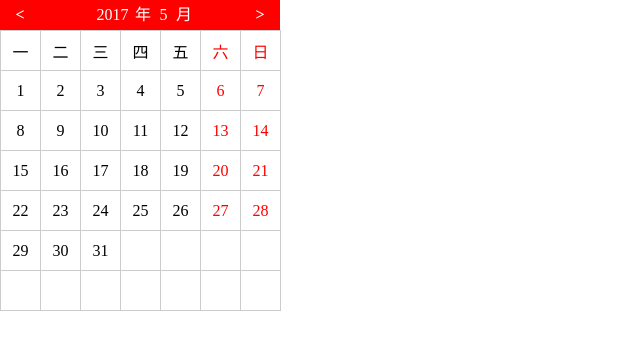
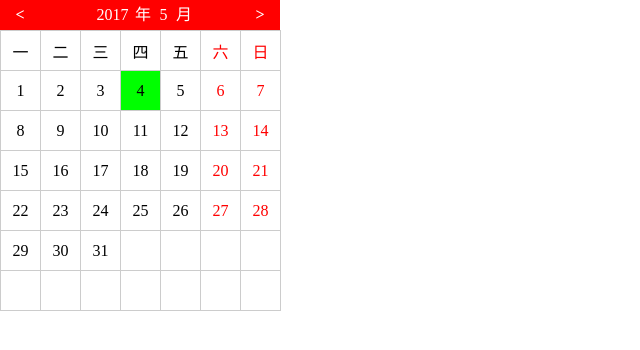
Before and after one commit to wangshengkun/calendar.js, a plain HTML site: page index.html in a window 1280 px wide. Shown: the whole page, without its empty margins (0-640 px from the left). Drawn offline with Linux system fonts and the light colour scheme.

Commit message:
添加了部分样式，bug仍未解决

```diff
--- a/calendar.js
+++ b/calendar.js
@@ -45,6 +45,7 @@ function Calendar(){
 	this.now = new Date();
 	this.year = this.now.getFullYear();
 	this.month = this.now.getMonth()+1;//切记，月份从0开始计数
+	this.date = this.now.getDate();
 	this.createFrame();
 	this.createTable();
 	this.getTimeDetail();
@@ -152,8 +153,8 @@ Calendar.prototype = {
 				}
 			}
 		}
-		// yearTable.rows[1].cells[0].id = "startYear";
-		// yearTable.rows[2].cells[4].id = "endYear";
+		yearTable.rows[1].cells[0].id = "startYear";
+		yearTable.rows[2].cells[4].id = "endYear";
 
 		//月份表单
 		var index = 1;
@@ -204,16 +205,29 @@ Calendar.prototype = {
 		const titleMonth = document.getElementById("titleMonth");
 		for (let i = this.tempDay-1; i < 7; i++) {
 			tbody.rows[1].cells[i].innerHTML = index++;
+			// tbody.rows[1].cells[i].className = "";
 		}
 		for (let j = 2; j < 7; j++) {
 			for (let z = 0; z < 7; z++) {
 				if (index <= this.allDays) {
 					tbody.rows[j].cells[z].innerHTML = index++;
+					// tbody.rows[j].cells[z].className = "";
 				}
 			}
 		}
 		titleYear.firstChild.nodeValue = this.tempYear;
 		titleMonth.firstChild.nodeValue = (this.tempMonth+1);
+
+		if(titleYear.firstChild.nodeValue == this.year && titleMonth.firstChild.nodeValue == this.month){
+			for(let i = 1; i < 7; i++){
+				for(let j = 0; j < 7; j++){
+					tbody.rows[i].cells[j].classList.remove("now");
+					if(tbody.rows[i].cells[j].innerHTML == this.date){
+						tbody.rows[i].cells[j].classList.add("now");
+					}
+				}
+			}
+		}
 	},
 
 	//初始化函数，主要是清空表格中的日期显示
@@ -268,15 +282,19 @@ Calendar.prototype = {
 
 	changeTitle:function(classify){
 		const self = this;
-		const preYear = document.getElementById("preYear");
-		const nextYear = document.getElementById("nextYear");
-		const startYear = document.getElementById("startYear");
-		const endYear = document.getElementById("endYear");
 		EventUtil.addHandler(classify, "click", function(event) {
+			const preYear = document.getElementById("preYear");
+			const nextYear = document.getElementById("nextYear");
+			const startYear = document.getElementById("startYear");
+			const endYear = document.getElementById("endYear");
 			event = EventUtil.getEvent(event);
 			var target = EventUtil.getTarget(event);
+			let count = 0;
 			if (classify == yearTable) {
+
 				if(target == preYear){
+					console.log(count);
+					count++;
 					const index = startYear.value - 10;
 					console.log(index);
 					self.refreshYear(index);
@@ -284,6 +302,8 @@ Calendar.prototype = {
 					const index = endYear.value + 1;
 					self.refreshYear(index);
 				}else{
+					console.log(count);
+					count++;
 					self.year = target.value;
 					const index = startYear.value;
 					console.log("startYear:"+startYear.value);
@@ -300,10 +320,6 @@ Calendar.prototype = {
 	judgeYear:function(){
 		const yearTable = document.getElementById("yearTable");
 		var index;
-
-		// if(this.year >= 2000){
-		// 	var  = this.year % 2000;
-		// }
 
 		if(1980 <= this.year && this.year < 1990){
 			index = 1980;
@@ -337,8 +353,8 @@ Calendar.prototype = {
 				index++;
 			}
 		}
-		yearTable.rows[1].cells[0].id = "startYear";
-		yearTable.rows[2].cells[4].id = "endYear";
+		// yearTable.rows[1].cells[0].id = "startYear";
+		// yearTable.rows[2].cells[4].id = "endYear";
 	}
 
 }
--- a/calendarStyle.css
+++ b/calendarStyle.css
@@ -131,3 +131,6 @@
 	cursor: default !important;
 	background-color: #ccc !important;
 }
+.now{
+	background-color: #0f0;
+}
```
